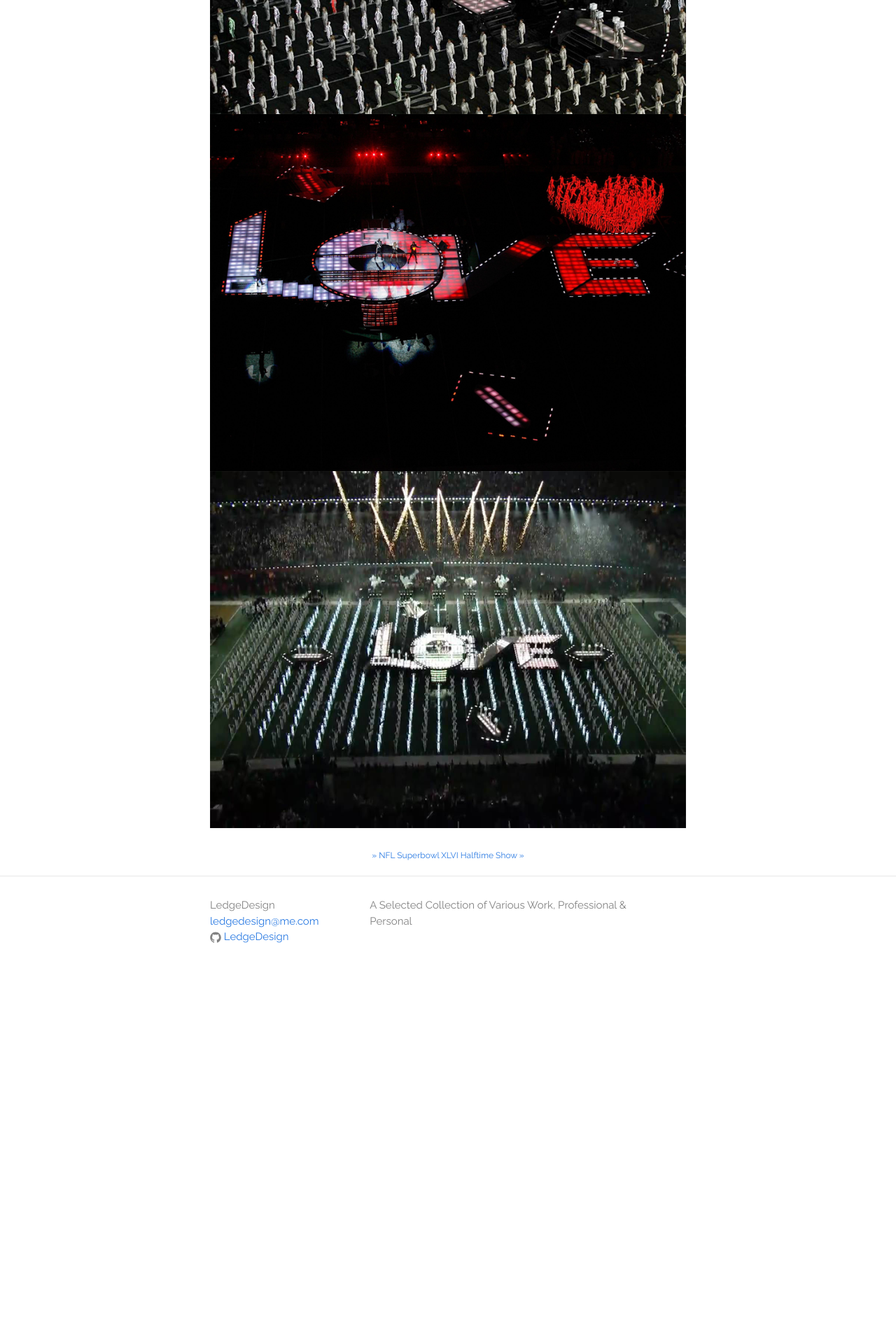
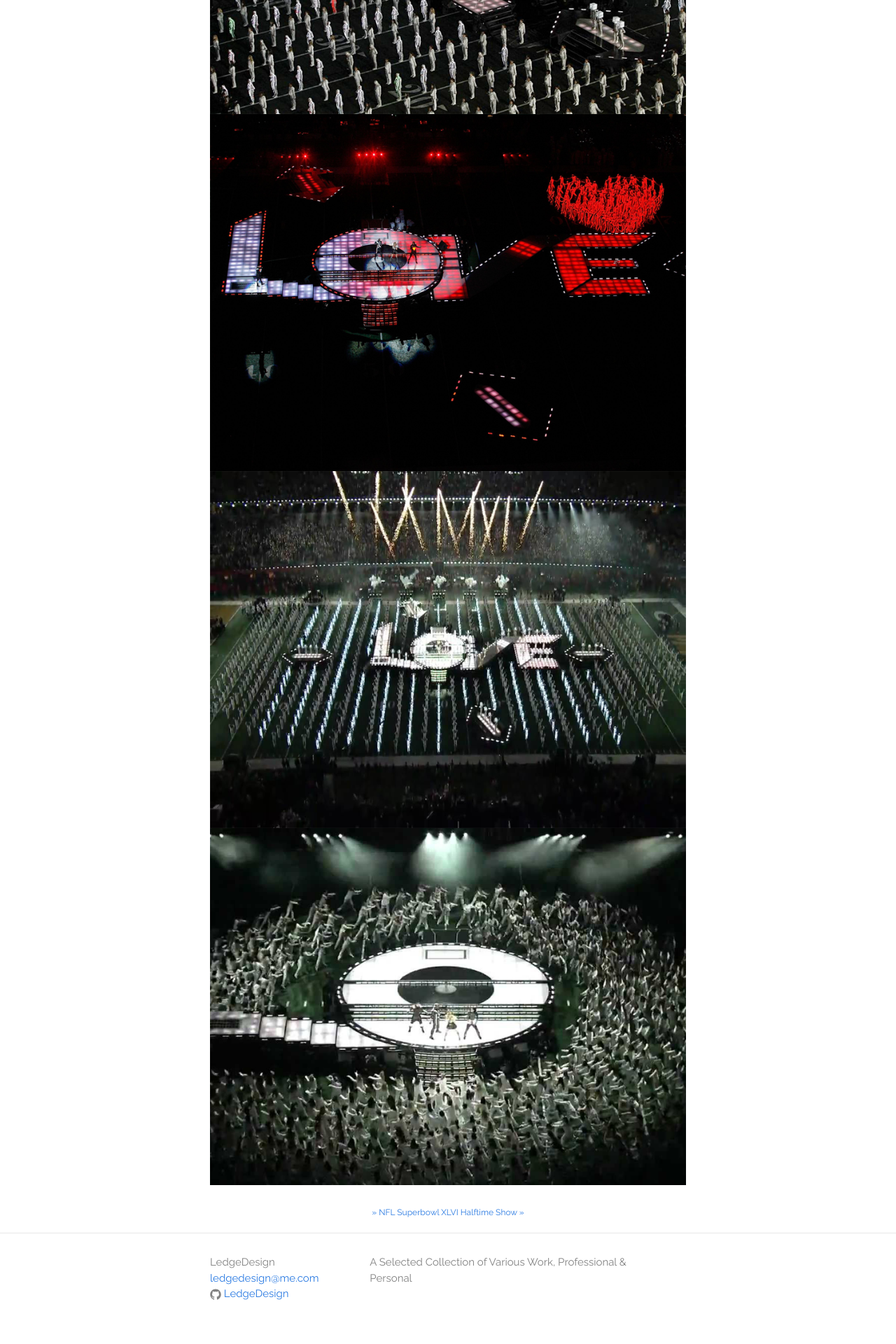
Before and after one commit to LedgeDesign/Home, a Jekyll site: the page built from _liveevents/superbowl-xlv-halftime.md, in a window 1280 px wide. Shown: the part 1441-3361 px from the top of the page at 70% size. Built offline with Jekyll 4.4.1, drawn with Linux system fonts in a browser that asks for light colours; nearby versions of some CDN libraries; before the commit the page ends 2851 px from its top, so only the background shows below that.

Commit message:
add photo

```diff
--- a/_liveevents/superbowl-xlv-halftime.md
+++ b/_liveevents/superbowl-xlv-halftime.md
@@ -12,3 +12,4 @@ Responsible for engineering, designing and drafting Black Eyed Peas' halftime sh
 ![Image](BEPNFL2.png)
 ![Image](BEPNFL3.png)
 ![Image](BEPNFL4.png)
+![Image](BEPNFL5.png)
```
